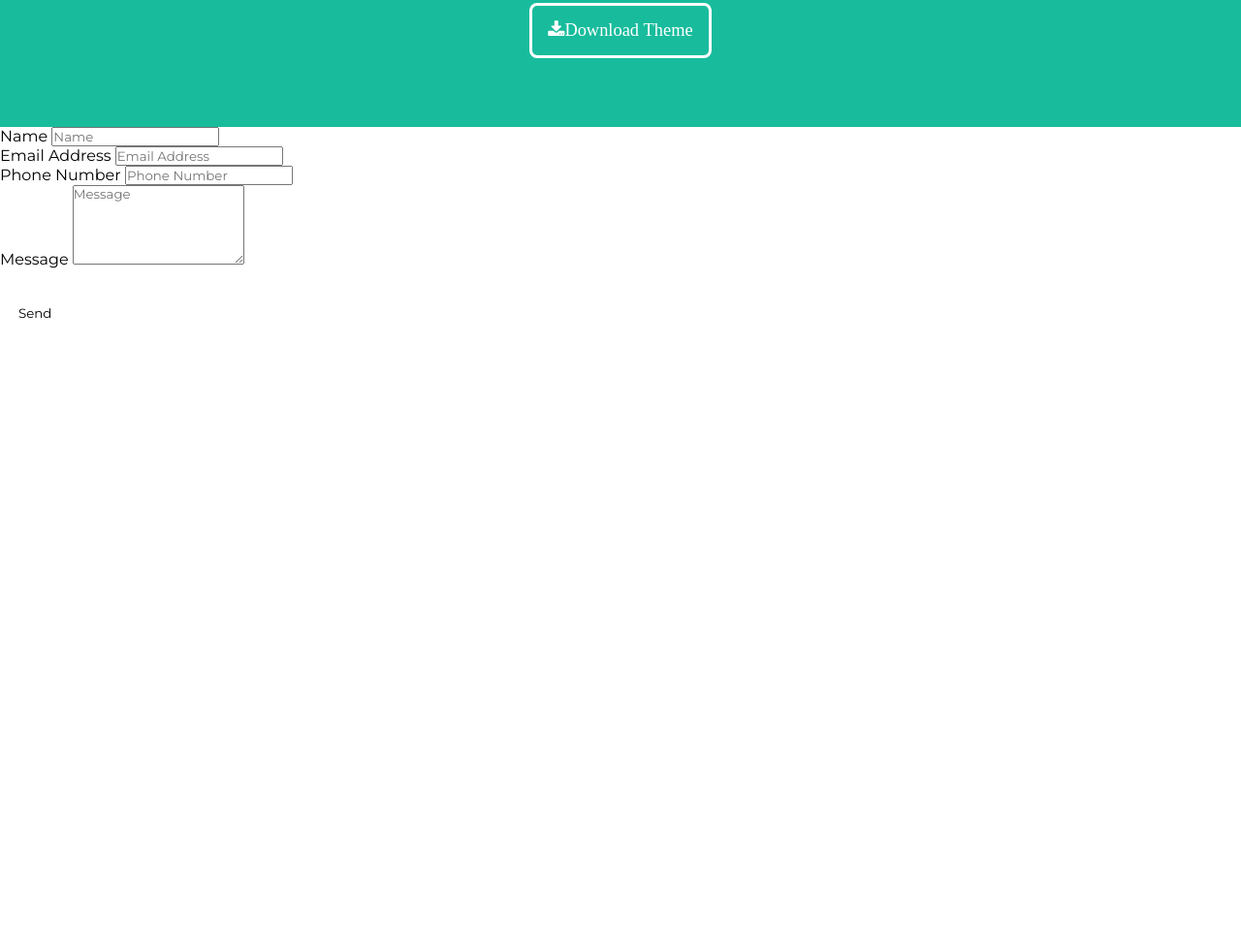
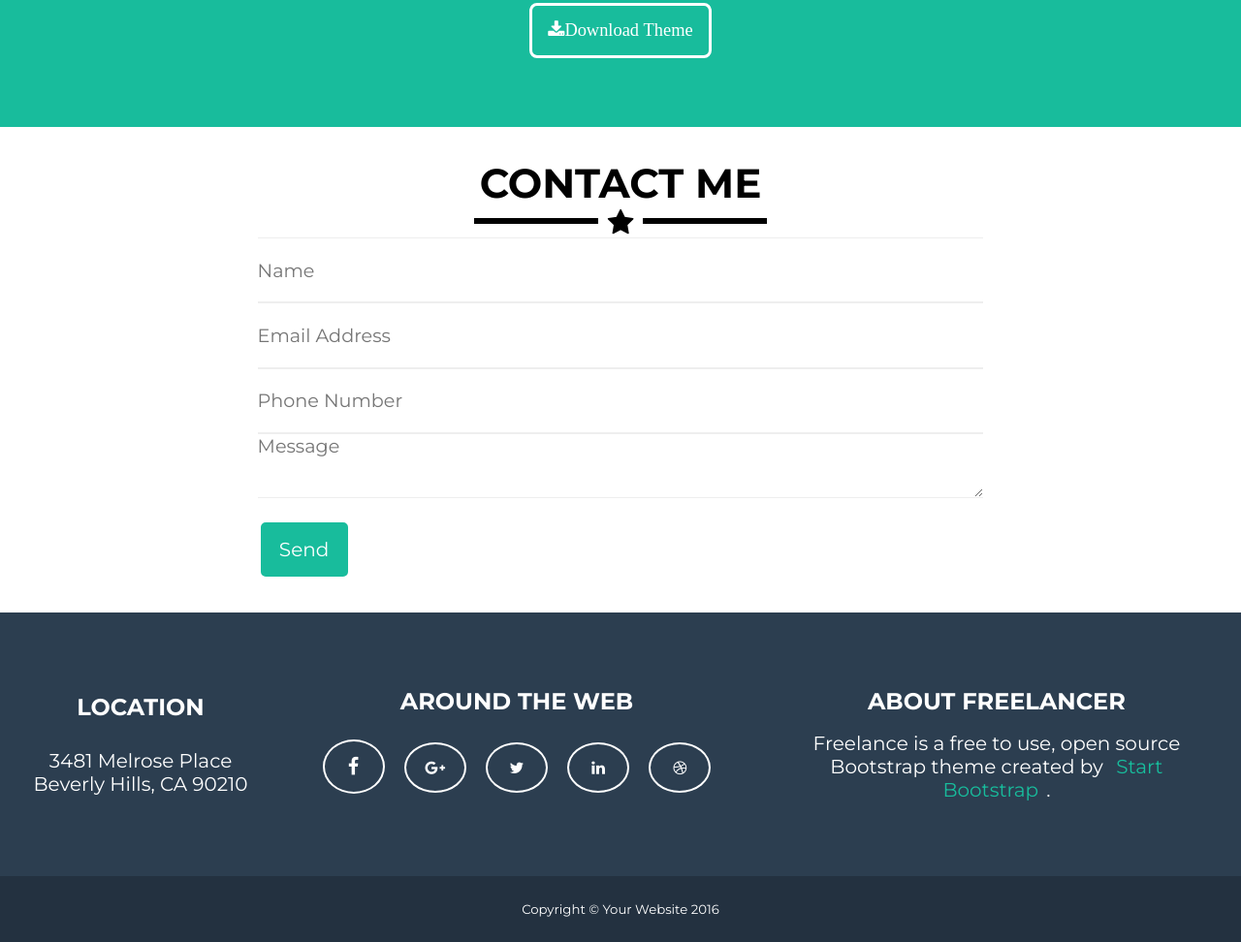
Before and after one commit to ely405/start-boostrap, a plain HTML site: page index.html in a window 1280 px wide. Shown: the part 1770-2742 px from the top of the page at 97% size. Before the commit the page ends 2120 px from the top, so only its background shows below. Drawn offline with Linux system fonts and the light colour scheme.

Commit message:
css form footer

```diff
--- a/css/common.css
+++ b/css/common.css
@@ -15,22 +15,30 @@
 .c-white{
   color: white;
 }
-
+.c-green{
+  color: #18BC9C;
+}
 
 .bc-green{
   background-color: #18BC9C;
 }
 
 .bc-dark{
-  background-color: rgb(44, 62, 80);
+  background-color: #233140;
 }
 
 .fw-bold{
   font-weight: bold;
 }
+.fw-lig{
+  font-weight: lighter;
+}
 
 .fs-18{
   font-size: 1.8rem;
+}
+.fs-125{
+  font-size: 1.25rem;
 }
 
 .m-06{
@@ -54,6 +62,10 @@ button{
   cursor: pointer;
 }
 
+button, input, textarea{
+  outline: none;
+}
+
 .container{
     width: 90%;
     margin: auto;
@@ -62,7 +74,19 @@ button{
 .w-100{
     width: 100%;
 }
+.w-60{
+  width: 60%;
+}
 
 .tra-04{
     transition: 0.4s;
 }
+
+.bc-black{
+  border-color: black;
+}
+
+.bbtm-gray{
+  border-bottom: 1px solid #eee;
+  border-top: 1px solid #eee;
+}
--- a/css/main.css
+++ b/css/main.css
@@ -1,13 +1,8 @@
-/*
- * Estilos de tu proyecto
- */
-
- *{
+*{
    margin: 0;
    padding: 0;
    box-sizing: border-box;
    font-family: 'Montserrat', 'Lato', sans-serif;
-       /*font-family: Montserrat,"Helvetica Neue",Helvetica,Arial,sans-serif;*/
 }
 
 /*header*/
@@ -27,7 +22,7 @@
 }
 
 .a-logo{
-  font-size: 18px;
+  font-size: 28px;
 }
 
 .menu li{
@@ -40,15 +35,8 @@
 }
 
 .menu a:hover{
-    background-color: aqua;
+    color: aqua;
 }
-
-
-/*section start*/
-/*.main-section{
-  width: 90%;
-  margin: auto;
-}*/
 .start-b{
   display: flex;
   align-items: center;
@@ -75,13 +63,9 @@
 
  /*portafolio*/
 
-.portafolio h1, .about h2{
+.portafolio h1, .about h2, .contact h2{
   font-size: 2.625rem;
 }
-
- .portafolio hr{
-   border-color: black;
- }
 
  .images{
     display: flex;
@@ -95,7 +79,7 @@
 }
 
  /*about*/
-.about{
+.about, .contact{
   display: flex;
   flex-direction: column;
   align-items: center;
@@ -120,6 +104,65 @@
  width: 60%;
 }
 
+/*contact form*/
+.form-group{
+    height: 4.2rem;
+    display: flex;
+    flex-direction: column;
+    justify-content: center;
+}
+.form-group label{
+  display: none;
+}
+.form-control{
+  border: none;
+  font-size: 1.2rem;
+  width: 100%;
+}
+.btn-send{
+  width: 6rem;
+}
+
+/*footer*/
+footer{
+  background-color: #2C3E50;
+  height: 21.25rem;
+  color: white;
+}
+
+.footer-top{
+  display: flex;
+  height: 80%;
+  justify-content: space-around;
+  align-items: center;
+}
+
+.footer-bottom{
+  height: 20%;
+  display: flex;
+  justify-content: center;
+  align-items: center;
+}
+
+.in-foot{
+  max-width: 34%;
+  height: 50%;
+  display: inherit;
+  flex-direction: column;
+  justify-content: space-around;
+}
+
+.around-world a{
+  border: 2px solid white;
+  padding: 1rem;
+  border-radius: 50%;
+  width: 4rem;
+}
+
+.link:hover{
+  text-decoration: underline;
+}
+
 @media (max-width: 1200px){
     .paragr{
         display: initial;
@@ -129,4 +172,20 @@
     .image-box{
         width: 27.6%;
     }
+
+    footer{
+      height: 28.25rem;
+    }
+
+@media (max-width: 1000px){
+  footer{
+    height: 38rem;
+  }
+  .footer-top{
+    flex-direction: column;
+  }
+  .in-foot{
+    max-width: 100%;
+  }
 }
+}
--- a/index.html
+++ b/index.html
@@ -5,14 +5,12 @@
 	<meta name="viewport" content="width=device-width, initial-scale=1.0">
 	<meta http-equiv="X-UA-Compatible" content="ie=edge">
 	<title>Freelancer</title>
-	<!-- Enlaza aquí tu CSS común y de tu proyecto -->
 	<link href="https://fonts.googleapis.com/css?family=Lato:400,700|Montserrat:400,700" rel="stylesheet">
 	<link rel="stylesheet" href="font-awesome-4.7.0/css/font-awesome.css">
 	<link rel="stylesheet" href="css/common.css">
 	<link rel="stylesheet" href="css/main.css">
 </head>
 <body>
-	<!-- Escribe tu código aquí -->
 	<header class="main-header bc-dark">
 		<div class="container">
 			<section class="left logo">
@@ -43,7 +41,7 @@
 		<section class="portafolio">
 			<div class="title-port txt-ce">
 				<h1 class="up-case">Portfolio</h1>
-			<hr class="m-06"><span class="fa fa-star fs-18"></span><hr class="m-06">
+				<hr class="m-06 bc-black"><span class="fa fa-star fs-18"></span><hr class="m-06 bc-black">
 			</div>
 			<div class="images container">
 				<div class="image-box tra-04">
@@ -82,35 +80,73 @@
 			</p>
 		</div>
 		<div class="but">
-		<button type="button" id="download" class="fa fa-download c-white">Download Theme</button>
+			<button type="button" id="download" class="fa fa-download c-white fs-125">Download Theme</button>
 		</div>
 	</section>
-<section class="contact">
-    <form name="sentMessage" id="contactForm" novalidate="" method="post"
-                            <div class="form-group">
+	<section class="contact" id="contact">
+		<div class="txt-ce">
+			<h2 class="up-case">Contact me</h2>
+			<hr class="m-06 bc-black"><span class="fa fa-star fs-18"></span><hr class="m-06 bc-black">
+		</div>
+		<form id="contact-form" class="w-60" method="post">
+			<div class="form-group bbtm-gray">
 				<label for="name">Name</label>
-                                <input type="text" class="form-control" placeholder="Name" id="name" required="" data-validation-required-message="Please enter your name." aria-invalid="false">
+				<input type="text" class="form-control" placeholder="Name" id="name" required="" validation-message="Please enter your name." aria-invalid="false">
 			</div>
-                            <div class="form-group">
+			<div class="form-group bbtm-gray">
 				<label for="email">Email Address</label>
-                                <input type="email" class="form-control" placeholder="Email Address" id="email" required="" data-validation-required-message="Please enter your email address." aria-invalid="true">
+				<input type="email" class="form-control" placeholder="Email Address" id="email" required="" validation-message="Please enter your email address.">
 			</div>
-                        <div class="form-group">
+			<div class="form-group bbtm-gray">
 				<label for="phone">Phone Number</label>
-                                <input type="tel" class="form-control" placeholder="Phone Number" id="phone" required="" data-validation-required-message="Please enter your phone number." aria-invalid="false">
+				<input type="tel" class="form-control" placeholder="Phone Number" id="phone" required="" validation-message="Please enter your phone number.">
 			</div>
-                            <div class="form-group">
+			<div class="form-group bbtm-gray">
 				<label for="message">Message</label>
-                                <textarea rows="5" class="form-control" placeholder="Message" id="message" required="" data-validation-required-message="Please enter a message."></textarea>
+				<textarea rows="5" class="form-control" placeholder="Message" id="message" required="" validation-message="Please enter a message."></textarea>
 			</div>
 			<br>
 			<div id="success"></div>
-                            <div class="form-group col-xs-12">
-                                <button type="submit" class="btn btn-success btn-lg">Send</button>
+			<div class="form-group">
+				<button type="submit" class="btn-send fs-125 bc-green c-white">Send</button>
 			</div>
 		</form>
 	</section>
-<!-- Enlaza aquí tu archivo JS -->
+	<footer>
+		<section class="footer-top">
+			<section class="location in-foot txt-ce">
+				<div>
+					<h2 class="up-case fw-bold">Location</h2>
+				</div>
+				<div>
+					<p class="fs-125">3481 Melrose Place<br>Beverly Hills, CA 90210</p>
+				</div>
+			</section>
+			<section class="around-world in-foot txt-ce">
+				<div>
+					<h2 class="up-case fw-bold">Around the web</h2>
+				</div>
+				<div>
+					<a href="#" class="fa fa-fw fa-facebook c-white fs-125"></a>
+					<a href="#" class="fa fa-fw fa-google-plus c-white"></a>
+					<a href="#" class="fa fa-fw fa-twitter c-white"></a>
+					<a href="#" class="fa fa-fw fa-linkedin c-white"></a>
+					<a href="#" class="fa fa-fw fa-dribbble c-white"></a>
+				</div>
+			</section>
+			<section class="free in-foot txt-ce">
+				<div>
+					<h2 class="up-case fw-bold">About Freelancer</h2>
+				</div>
+				<div>
+					<p class="fs-125">Freelance is a free to use, open source Bootstrap theme created by <a href="http://startbootstrap.com" class="fs-125 c-green link">Start Bootstrap</a>.</p>
+				</div>
+			</section>
+		</section>
+		<section class="footer-bottom bc-dark">
+			<h5 class="fw-lig">Copyright &#169; Your Website 2016</h5>
+		</section>
+	</footer>
 	<script type="text/javascript" src="js/app.js"></script>
 </body>
 </html>
```
Lines whose indentation alone changed are shown as unchanged.
